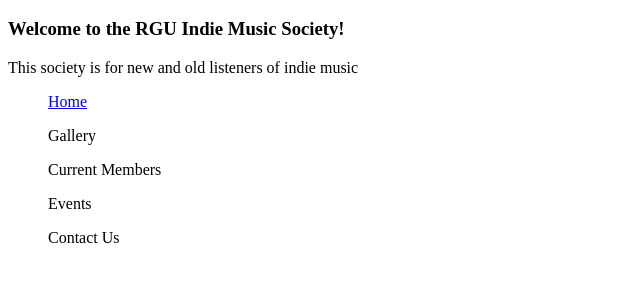
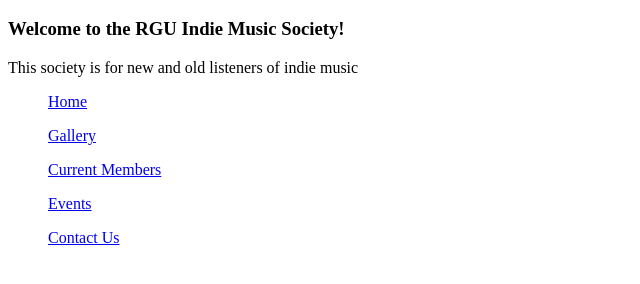
Before and after one commit to finorhan/CM114-Website-Coursework, a plain HTML site: page index.html in a window 1280 px wide. Shown: the part 48-332 px from the top of the page, without its empty margins (0-640 px from the left). Drawn offline with Linux system fonts and the light colour scheme.

Commit message:
Add files via upload
Fixed links to other pages

```diff
--- a/index.html
+++ b/index.html
@@ -14,10 +14,10 @@
         <aside> </aside>
 
         <footer> <ul> <a href='index.html'> Home </a> </ul>
-                 <ul> <a href='img_gallery.html'> </a>Gallery </ul>
-                 <ul> <a href='current_members.html'> </a>Current Members </ul>
-                 <ul> <a href='event_calendar.html'> </a>Events </ul>
-                 <ul> <a href='contact_us.html'> </a>Contact Us</ul>
+                 <ul> <a href='img_gallery.html'> Gallery </a> </ul>
+                 <ul> <a href='current_members.html'> Current Members </a> </ul>
+                 <ul> <a href='event_calendar.html'> Events </a> </ul>
+                 <ul> <a href='contact_us.html'> Contact Us </a> </ul>
                                                                              </footer>
     </body>
 </html>
```
